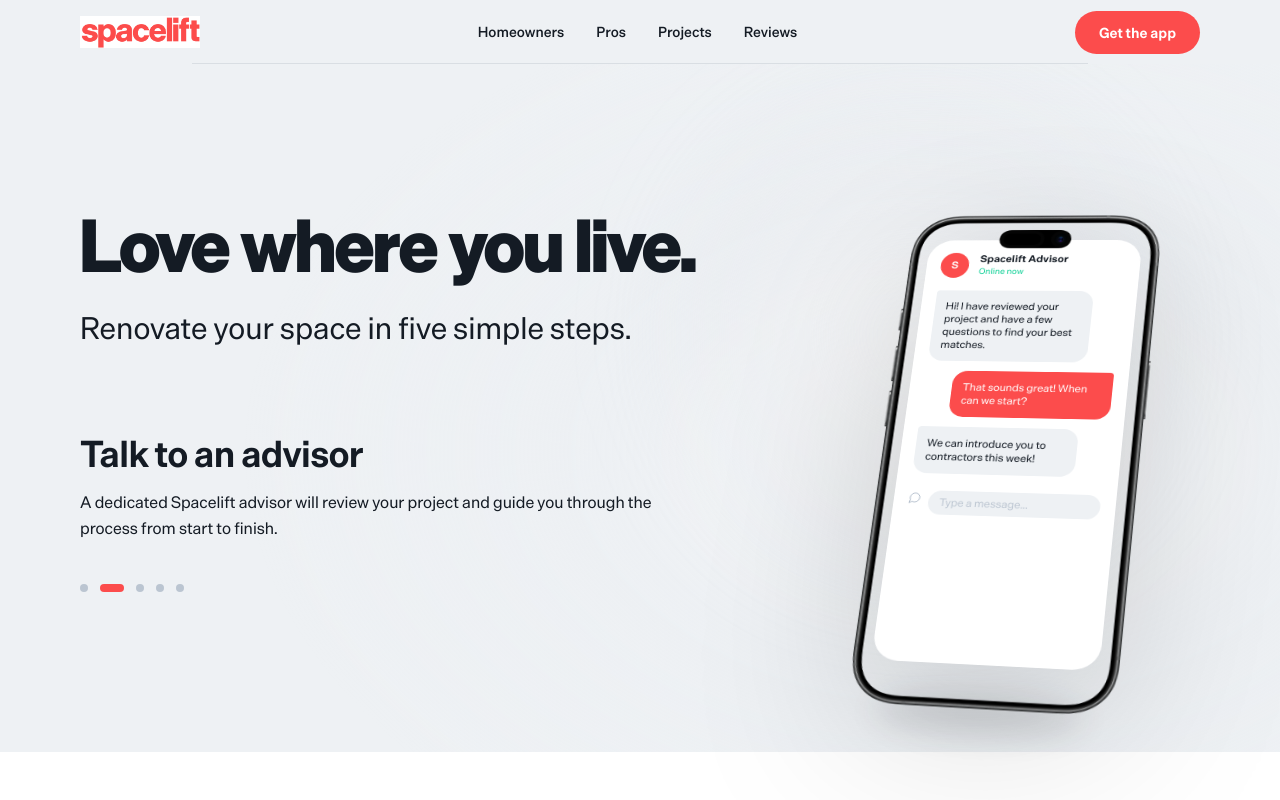
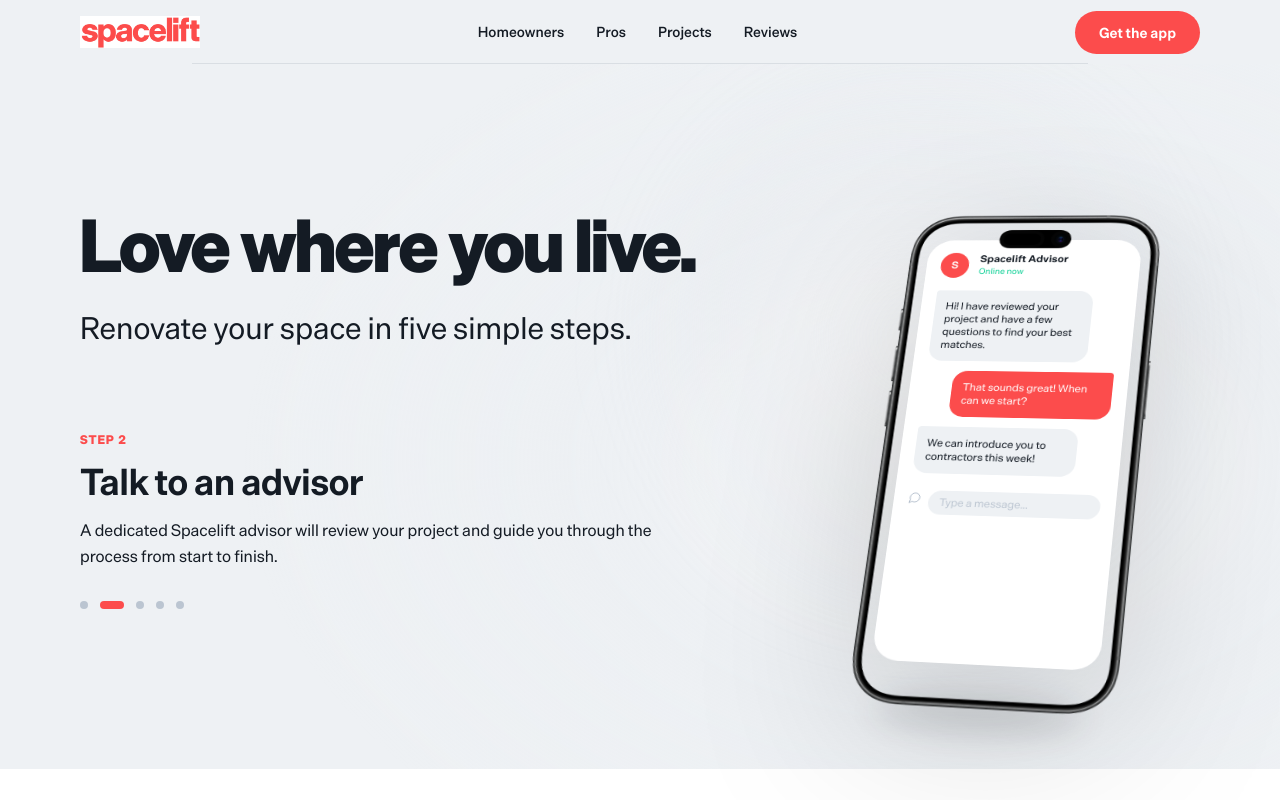
Before and after one commit to jjmccarthy7/spacelift-tools, a Next.js app in the folder apps/hellospacelift/: page / in a window 1280 px wide. Shown: the top 800 px of the page. Built offline with nearby package versions, Linux system fonts and the light colour scheme.

Commit message:
feat: add Step X label above carousel title

```diff
--- a/apps/hellospacelift/src/components/StepCarousel.tsx
+++ b/apps/hellospacelift/src/components/StepCarousel.tsx
@@ -40,6 +40,9 @@ export default function StepCarousel({ activeStep, onStepChange }: StepCarouselP
     <div className="max-w-xl">
       {/* Step title & copy */}
       <div className="min-h-[120px]">
+        <p className="text-xs font-black uppercase tracking-widest text-[#FC4C4C] mb-3">
+          Step {activeStep + 1}
+        </p>
         <h2 className="text-3xl md:text-4xl font-bold text-[#141B24] leading-tight tracking-tight mb-3 transition-all duration-300">
           {steps[activeStep].title}
         </h2>
```
